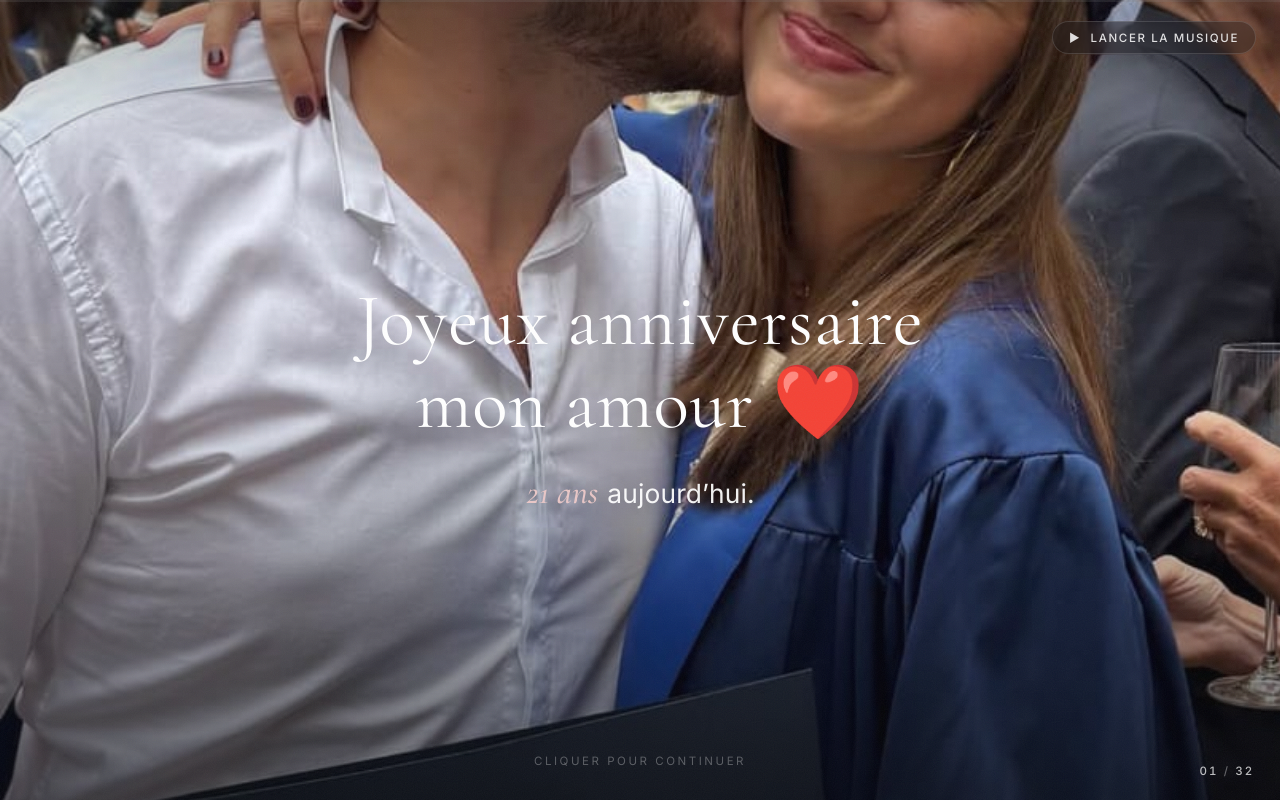
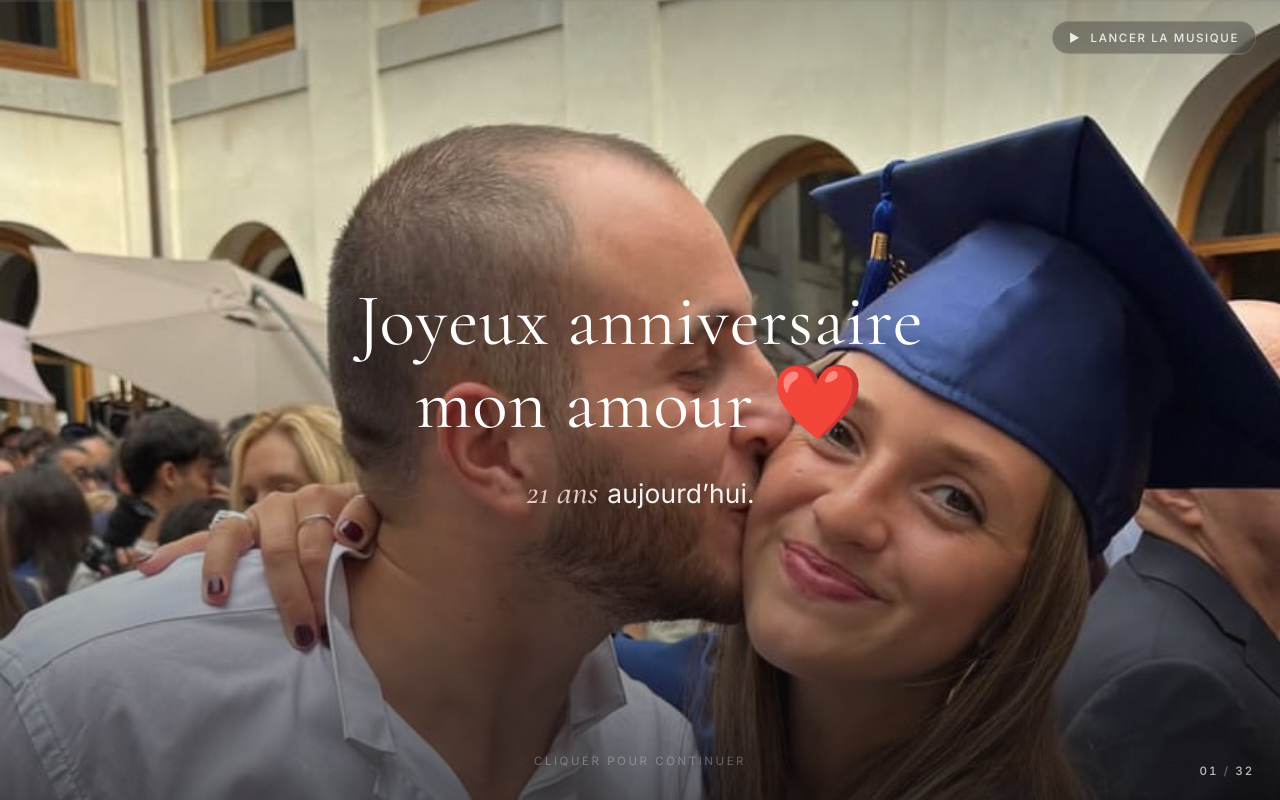
Before and after one commit to ethansmadjaa/jojo-gift, a React (Vite) app: page / in a window 1280 px wide. Built offline with nearby package versions, Linux system fonts and the light colour scheme.

Commit message:
feat(photos): add per-photo crop focus point

```diff
--- a/src/components/Photo.tsx
+++ b/src/components/Photo.tsx
@@ -10,6 +10,8 @@ interface PhotoProps {
   parallax?: boolean
   /** Flou volontaire (slide "Dans les airs ??"). */
   blurred?: boolean
+  /** Point focal custom (CSS object-position), pour les cadres qui rognent l'image. */
+  focus?: string
   className?: string
 }
 
@@ -23,7 +25,7 @@ function hashCode(str: string) {
  * Photo plein cadre : object-fit cover, zoom Ken Burns très lent,
  * parallaxe discrète, et dégradé élégant si le fichier n'existe pas encore.
  */
-export function Photo({ src, zoomOut = false, parallax = false, blurred = false, className }: PhotoProps) {
+export function Photo({ src, zoomOut = false, parallax = false, blurred = false, focus, className }: PhotoProps) {
   const [failed, setFailed] = useState(false)
   const reduceMotion = useReducedMotion()
 
@@ -63,7 +65,10 @@ export function Photo({ src, zoomOut = false, parallax = false, blurred = false,
             alt=""
             draggable={false}
             onError={() => setFailed(true)}
-            style={blurred ? { filter: 'blur(16px)', transform: 'scale(1.08)' } : undefined}
+            style={{
+              ...(blurred ? { filter: 'blur(16px)', transform: 'scale(1.08)' } : undefined),
+              ...(focus ? { objectPosition: focus } : undefined),
+            }}
           />
         )}
       </motion.div>
--- a/src/components/PhotoCycle.tsx
+++ b/src/components/PhotoCycle.tsx
@@ -1,6 +1,7 @@
 import { useEffect, useState } from 'react'
 import { AnimatePresence, motion } from 'framer-motion'
 import { Photo } from './Photo'
+import { focusFor } from '../data/photoFocus'
 
 interface PhotoCycleProps {
   images: string[]
@@ -50,6 +51,7 @@ export function PhotoCycle({ images, interval = 5, offset = 0, zoomSeed = 0, par
           src={images[index]}
           zoomOut={(index + zoomSeed) % 2 === 1}
           parallax={parallax}
+          focus={focusFor(images[index])}
         />
       </motion.div>
     </AnimatePresence>
--- /dev/null
+++ b/src/data/photoFocus.ts
@@ -0,0 +1,71 @@
+/**
+ * Point focal par photo, pour les cadres qui rognent l'image (ex. le polaroïd
+ * en ratio 4/3 des slides "chapter"). Valeur CSS `object-position`
+ * (ex. "50% 15%" pour recadrer plus haut, "50% 60%" pour recadrer plus bas).
+ *
+ * Clé = nom de fichier tel qu'il apparaît dans src/data/photos.ts
+ * (ex. "/slides/img_9878.jpg" → "img_9878.jpg").
+ * Pas couvert ici = valeur par défaut du CSS (50% 28%, recadré vers le haut).
+ */
+export const photoFocus: Record<string, string> = {
+  // --- slides 01-04 (cinema plein écran très large, ~16:9) ---
+  'cover.jpg': '38% 18%', // diplôme, visages dans le tiers haut
+  'img_1551.jpg': '50% 15%', // gros plan coquillages, visage tout en haut
+  'img_3912.jpg': '55% 15%', // portrait profil casquette, visage en haut à droite
+  'img_4991.jpg': '45% 12%', // gros plan visage caipirinha, tout en haut
+  'img_9435.jpg': '55% 15%', // portrait apéro, visage en haut
+  'img_9787.jpg': '50% 20%', // portrait qui rit, tenue rouge, visage haut
+  '919a3a51-ef64-4eb6-b45e-e377e7aa615a.jpg': '50% 30%', // duo joue contre joue, visages assez haut
+  'img_1680.jpg': '50% 25%', // duo copines, visages en haut
+  'img_2219.jpg': '50% 35%', // câlin couple, visages assez haut
+  'img_4718.jpg': '55% 40%', // bisou dunes, couple debout, visages au 1/3-haut
+  'img_1555.jpg': '50% 20%', // gros plan visage supermarché, tout en haut
+  'img_1719.jpg': '50% 30%', // selfie duo à la maison, visages hauts
+  'img_2016.jpg': '50% 25%', // gros plan visage bouquet, visage haut
+
+  // --- jojo en vacances ---
+  'img_2278.jpg': '50% 60%', // couple debout pleine longueur, bonnets de Noël
+  'img_3874.jpg': '45% 45%', // bras levés, visage vers le centre
+  'img_4401.jpg': '50% 45%', // baiser debout, silhouette entière
+  'img_4535.jpg': '55% 50%', // couple debout dunes, visages au centre
+  'img_9878.jpg': '35% 35%', // profil golden hour, déjà haut, léger ajustement horizontal
+
+  // --- jojo au soleil ---
+  'img_4439.jpg': '50% 40%', // portrait debout bikini, visage assez haut
+  'img_4472.jpg': '40% 25%', // duo plage, visages en haut du cadre
+  'img_4575.jpg': '50% 35%', // portrait profil bikini, sourire haut
+  'img_9868.jpg': '35% 65%', // câlin peau contre peau, visages bas et à gauche
+
+  // --- jojo fashion ---
+  '137f0741-fbf2-4718-af1f-dc6df1439206.jpg': '65% 55%', // duo bar de nuit, visages centrés à droite
+  'img_1547.jpg': '65% 25%', // portrait bouquet, visage en haut à droite
+  'img_9707.jpg': '50% 40%', // robe à pois, visage assez haut
+
+  // --- jojo s'endort partout ---
+  'img_9959.jpg': '55% 40%', // duo au lit, visage de Joe au centre-haut
+  'img_1067.jpg': '75% 45%', // duo au lit, visage de Joe à droite au centre
+  'img_1782.jpg': '55% 55%', // gros plan visage qui dort, bien centré
+  'img_4964.jpg': '50% 45%', // hamac, visage au centre-haut
+  'img_8145.jpg': '45% 55%', // gros plan visage réveil, centré
+
+  // --- jojo qui rigole ---
+  'img_6677.jpg': '55% 40%', // grimace en voiture, visage haut-droite
+  'img_6930.jpg': '30% 45%', // duo cri de joie plage, visages au centre à gauche
+  'img_5644.jpg': '50% 30%', // rire au resto, visage haut
+  'img_8015.jpg': '50% 35%', // sourire avec nounours, visage haut
+  'img_5743.jpg': '50% 30%', // grimace langue tirée musée, visage haut
+  'img_9232.jpg': '65% 45%', // duo rire au jardin, visages au centre-droite
+  'ce63fa1b-aadf-4e76-95f4-32d89ca175e6.jpg': '35% 35%', // duo rire selfie rue, visages en haut à gauche
+
+  // --- jojo travaille / ferme / élysée / pluie ---
+  'image.jpg': '65% 30%', // bureau L'Oréal, visage en haut à droite
+  'slide14_jojo_ferme-image.jpg': '45% 25%', // ferme avec veau et chèvre, visage haut
+  'slide15_jojo_elysee-image.jpg': '75% 30%', // duo avec le président, visage de Joe à droite en haut
+  'slide18_jojo_pluie-image.jpg': '65% 30%', // portrait sous la pluie, visage en haut à droite
+}
+
+/** Point focal pour une URL de photo (ex. "/slides/img_9878.jpg"), ou undefined si pas de réglage custom. */
+export function focusFor(src: string): string | undefined {
+  const name = src.split('/').pop()
+  return name ? photoFocus[name] : undefined
+}
```
